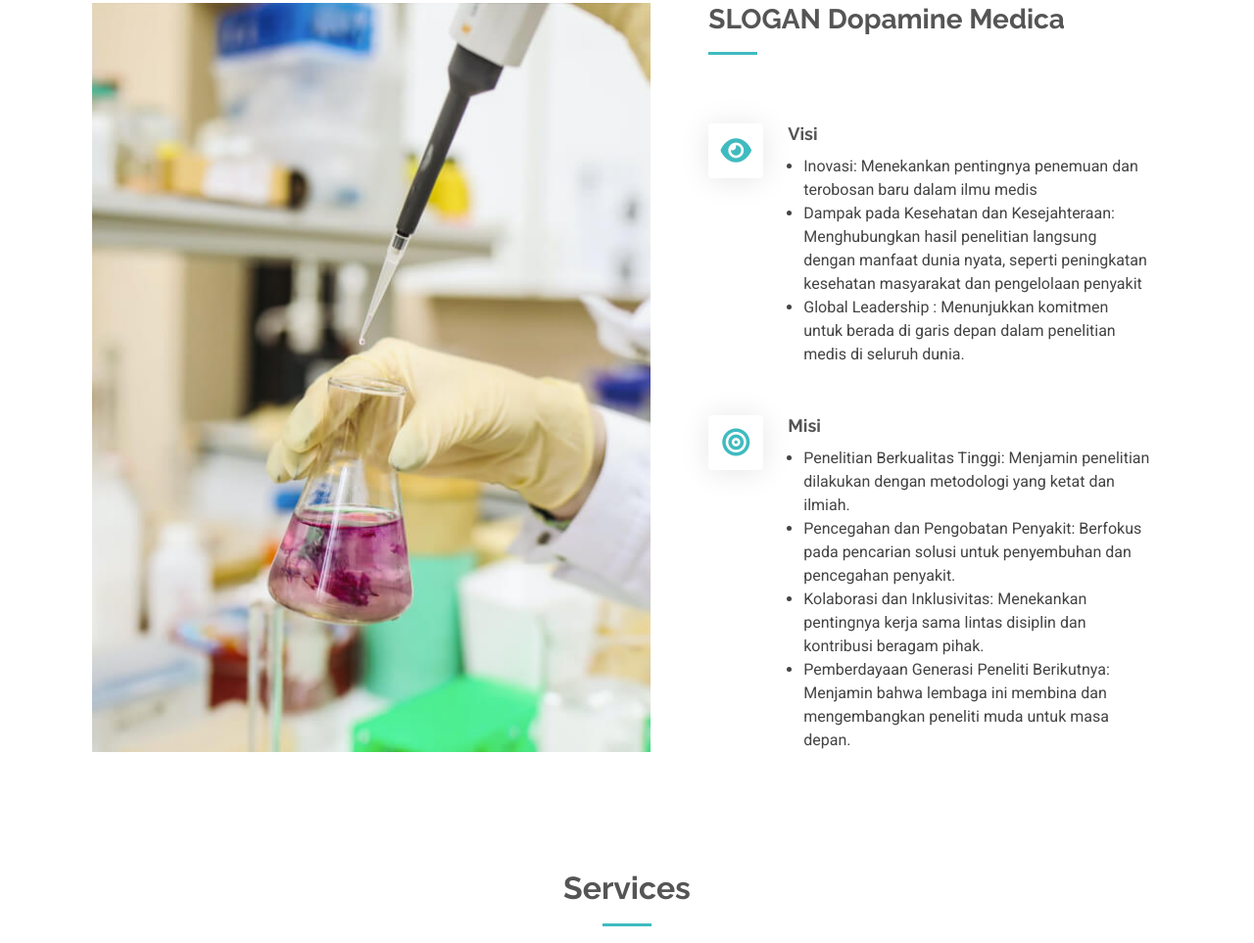
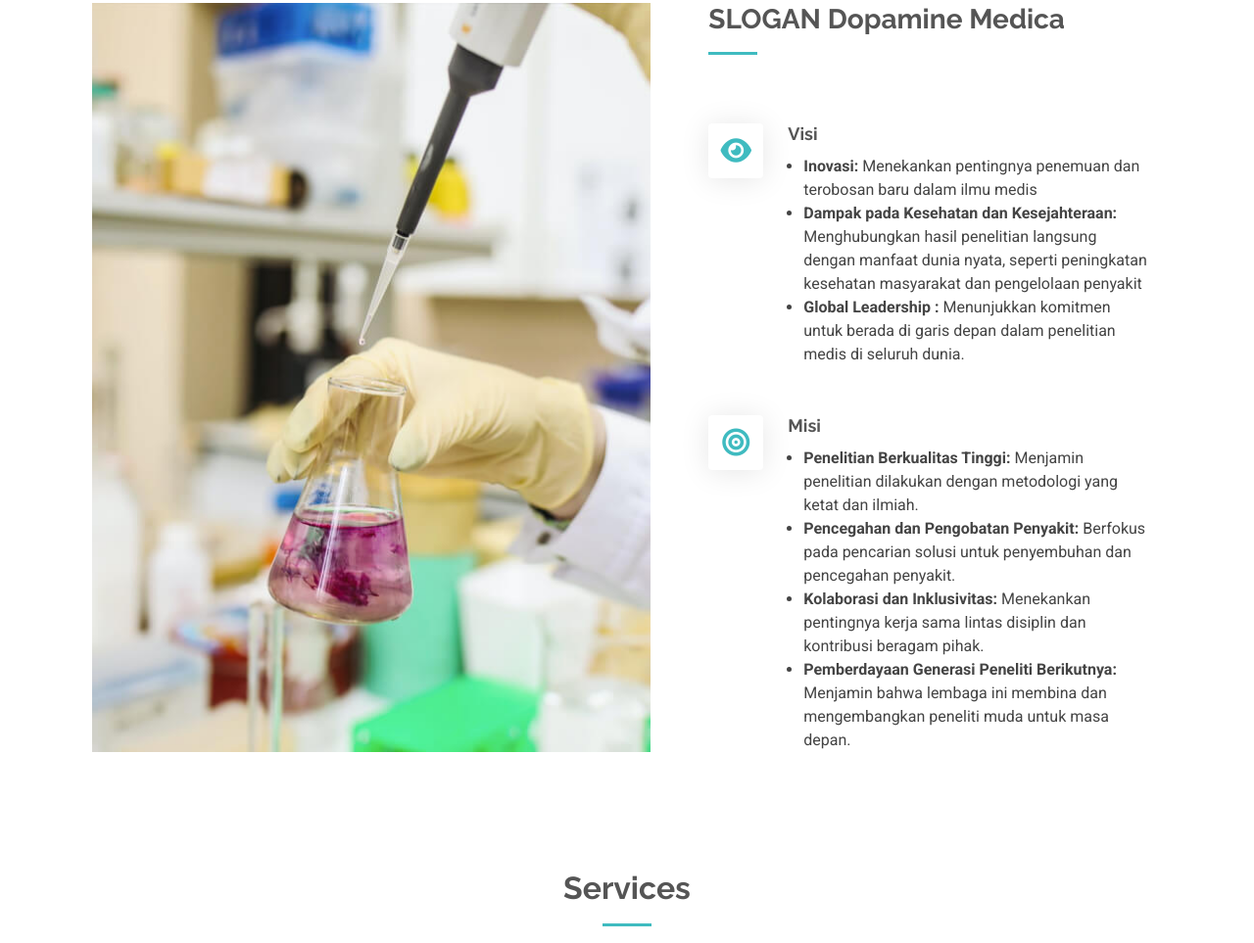
Before and after one commit to lsyariatin/website-medica, a plain HTML site: page index.html in a window 1280 px wide. Shown: the part 2617-3580 px from the top of the page at 98% size. Drawn offline with Linux system fonts and the light colour scheme.

Commit message:
Update index.html

```diff
--- a/index.html
+++ b/index.html
@@ -331,9 +331,9 @@
                 <div>
                   <h4><a href="#" class="stretched-link">Visi</a></h4>
                    <ul style="padding-left: 1rem; margin: 0;">
-                  <li>Inovasi: Menekankan pentingnya penemuan dan terobosan baru dalam ilmu medis</li>
-                  <li>Dampak pada Kesehatan dan Kesejahteraan: Menghubungkan hasil penelitian langsung dengan manfaat dunia nyata, seperti peningkatan kesehatan masyarakat dan pengelolaan penyakit</li>
-                  <li>Global Leadership : Menunjukkan komitmen untuk berada di garis depan dalam penelitian medis di seluruh dunia.</li>
+                  <li><strong>Inovasi:</strong> Menekankan pentingnya penemuan dan terobosan baru dalam ilmu medis</li>
+                  <li><strong>Dampak pada Kesehatan dan Kesejahteraan:</strong> Menghubungkan hasil penelitian langsung dengan manfaat dunia nyata, seperti peningkatan kesehatan masyarakat dan pengelolaan penyakit</li>
+                  <li><strong>Global Leadership :</strong> Menunjukkan komitmen untuk berada di garis depan dalam penelitian medis di seluruh dunia.</li>
                 </div>
               </div>
 
@@ -343,10 +343,10 @@
                 <div>
                   <h4><a href="#" class="stretched-link">Misi</a></h4>
                   <ul style="padding-left: 1rem; margin: 0;">
-                    <li>Penelitian Berkualitas Tinggi: Menjamin penelitian dilakukan dengan metodologi yang ketat dan ilmiah.</li>
-                    <li>Pencegahan dan Pengobatan Penyakit: Berfokus pada pencarian solusi untuk penyembuhan dan pencegahan penyakit.</li>
-                    <li>Kolaborasi dan Inklusivitas: Menekankan pentingnya kerja sama lintas disiplin dan kontribusi beragam pihak.</li>
-                    <li>Pemberdayaan Generasi Peneliti Berikutnya: Menjamin bahwa lembaga ini membina dan mengembangkan peneliti muda untuk masa depan.</li>
+                    <li><strong>Penelitian Berkualitas Tinggi:</strong> Menjamin penelitian dilakukan dengan metodologi yang ketat dan ilmiah.</li>
+                    <li><strong>Pencegahan dan Pengobatan Penyakit:</strong> Berfokus pada pencarian solusi untuk penyembuhan dan pencegahan penyakit.</li>
+                    <li><strong>Kolaborasi dan Inklusivitas:</strong> Menekankan pentingnya kerja sama lintas disiplin dan kontribusi beragam pihak.</li>
+                    <li><strong>Pemberdayaan Generasi Peneliti Berikutnya:</strong> Menjamin bahwa lembaga ini membina dan mengembangkan peneliti muda untuk masa depan.</li>
                   </ul>
                 </div>
               </div>
```
